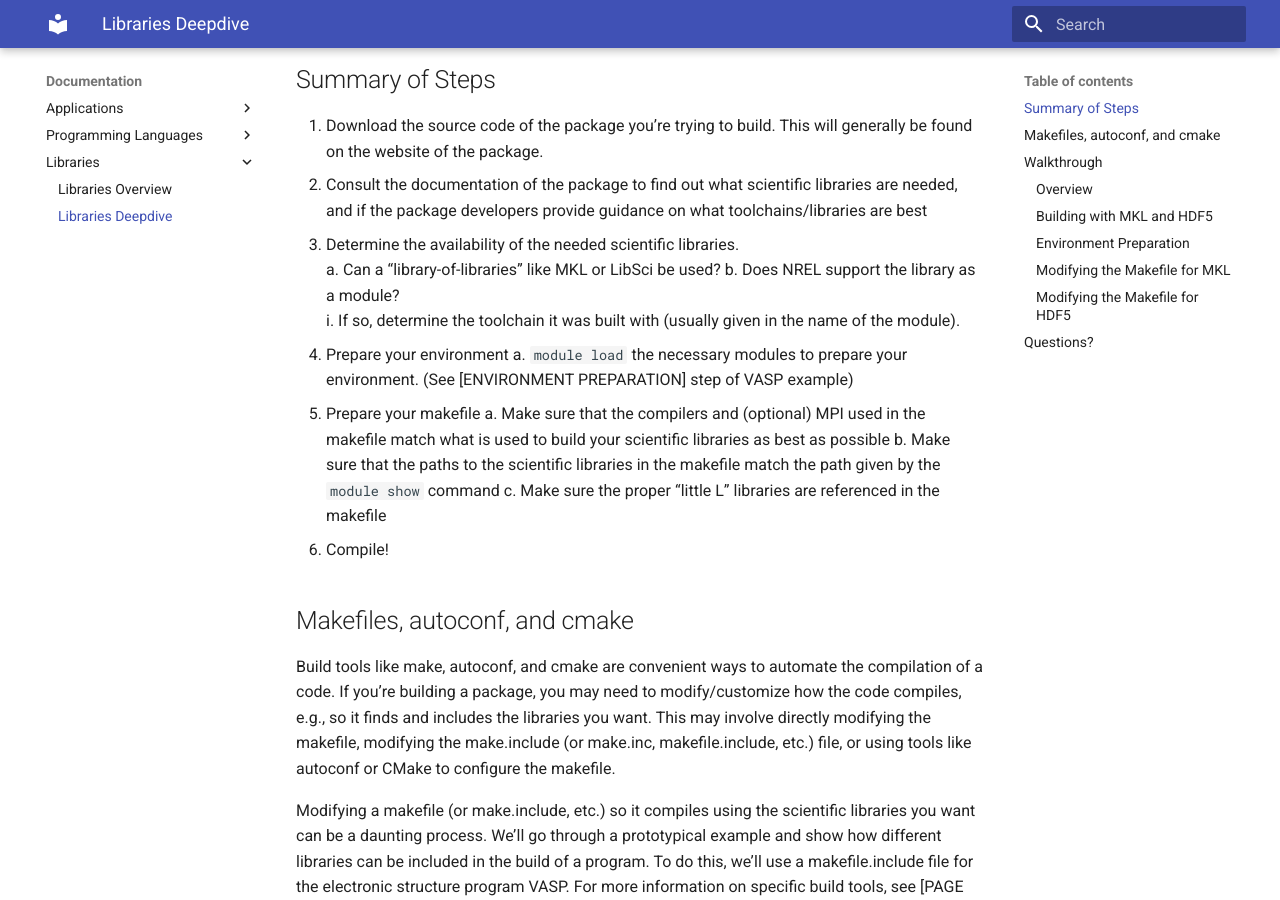
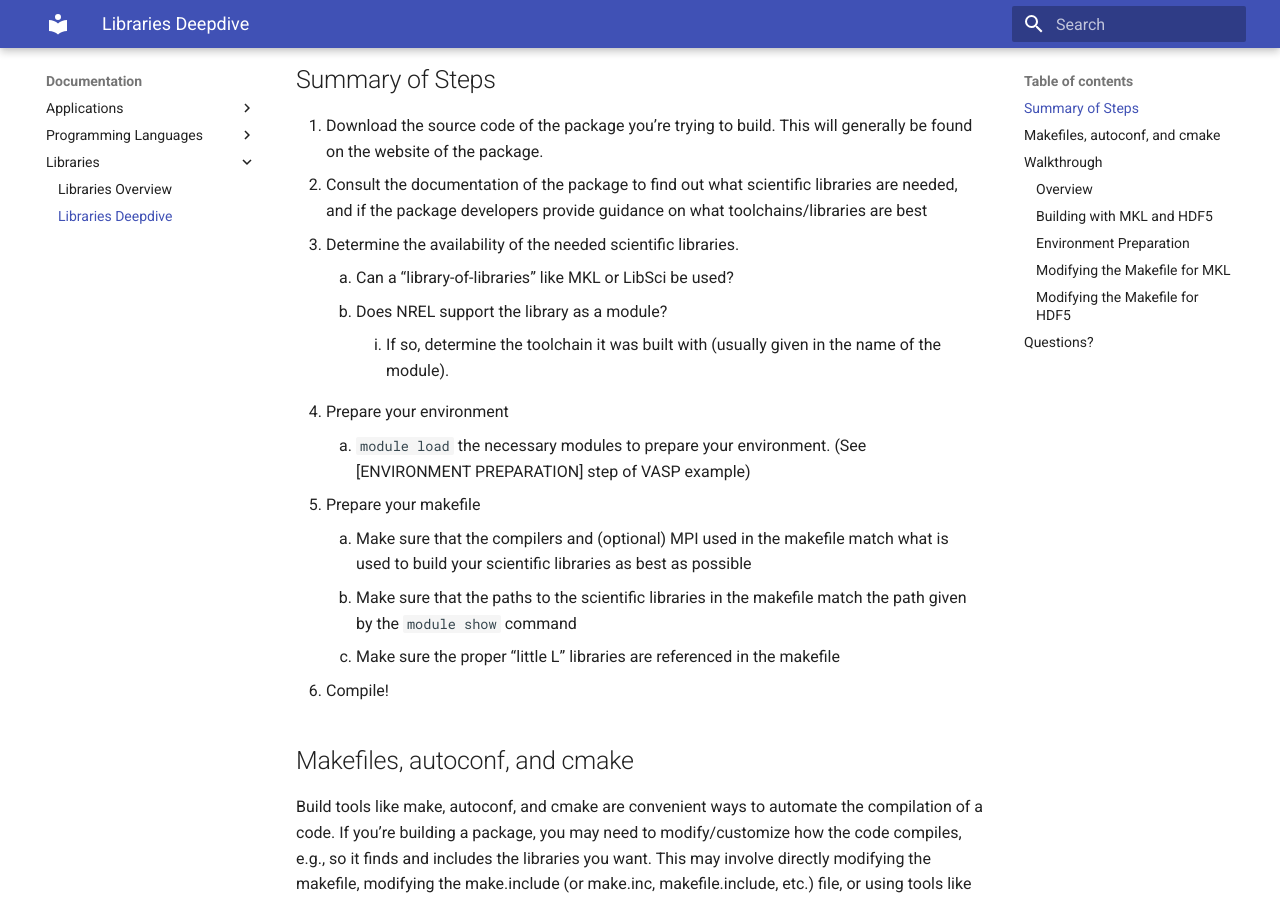
Before and after one commit to oahull0112/oahull0112.github.io, an MkDocs documentation site: the page built from docs/Documentation/Libraries/deepdive.md, in a window 1280 px wide and 900 px high, scrolled down 575 px. Built offline with MkDocs 1.6.1 and Material for MkDocs 9.7.7, drawn with Linux system fonts in a browser that asks for light colours; some of the changed lines change nothing that is shown.

Commit message:
fix broken list

```diff
--- a/docs/Documentation/Libraries/deepdive.md
+++ b/docs/Documentation/Libraries/deepdive.md
@@ -13,15 +13,15 @@ If you’re building a code that relies on one or more of these libraries, you c
 1. Download the source code of the package you’re trying to build. This will generally be found on the website of the package.
 2. Consult the documentation of the package to find out what scientific libraries are needed, and if the package developers provide guidance on what toolchains/libraries are best
 3. Determine the availability of the needed scientific libraries.
-	a. Can a “library-of-libraries” like MKL or LibSci be used?
-	b. Does NREL support the library as a module?
-		i. If so, determine the toolchain it was built with (usually given in the name of the module).
+    1. Can a “library-of-libraries” like MKL or LibSci be used?
+    2. Does NREL support the library as a module?
+        1. If so, determine the toolchain it was built with (usually given in the name of the module).
 4. Prepare your environment
-	a. `module load` the necessary modules to prepare your environment. (See [ENVIRONMENT PREPARATION] step of VASP example)
+    1. `module load` the necessary modules to prepare your environment. (See [ENVIRONMENT PREPARATION] step of VASP example)
 5. Prepare your makefile
-	a. Make sure that the compilers and (optional) MPI used in the makefile match what is used to build your scientific libraries as best as possible
-	b. Make sure that the paths to the scientific libraries in the makefile match the path given by the `module show` command
-	c. Make sure the proper “little L” libraries are referenced in the makefile
+    1. Make sure that the compilers and (optional) MPI used in the makefile match what is used to build your scientific libraries as best as possible
+    2. Make sure that the paths to the scientific libraries in the makefile match the path given by the `module show` command
+    3. Make sure the proper “little L” libraries are referenced in the makefile
 6. Compile!
 
 ## Makefiles, autoconf, and cmake
```
